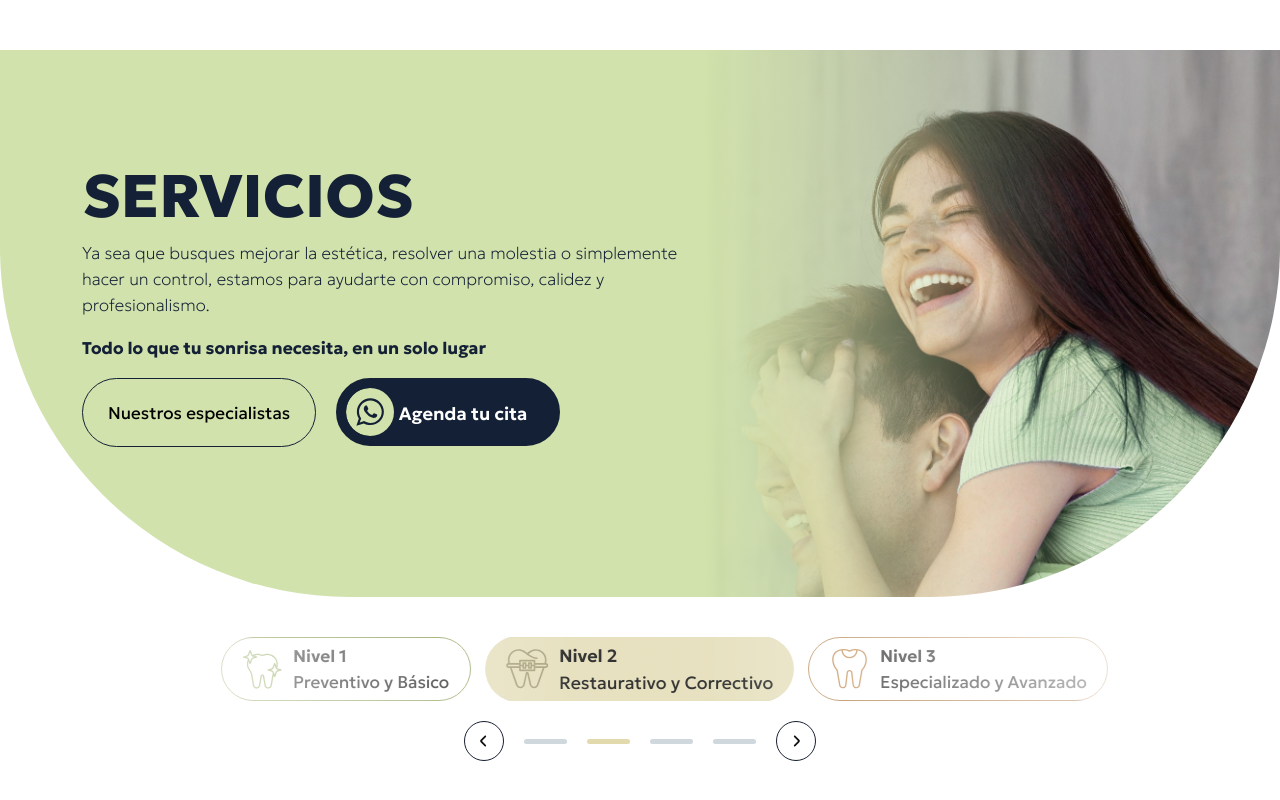
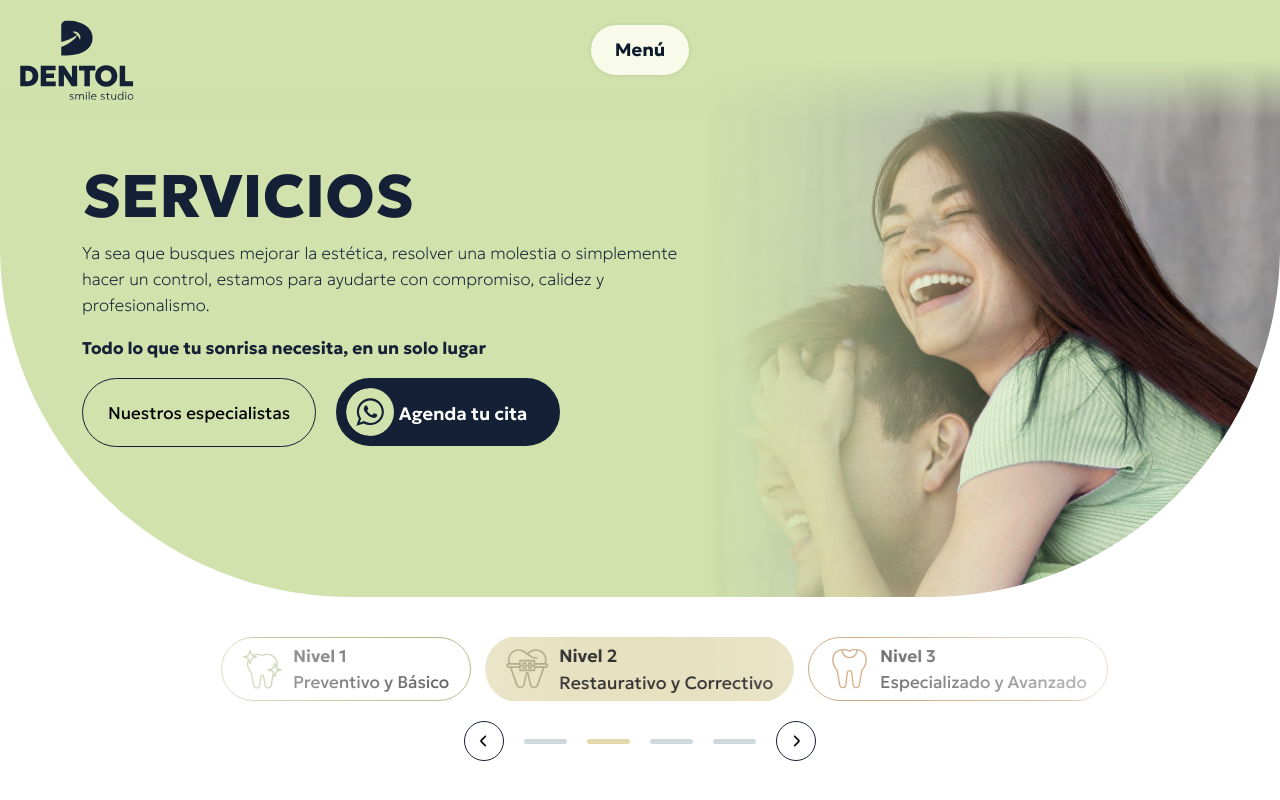
Before and after one commit to karenrebecag/dentol2, a plain HTML site: page servicios/index.html in a window 1280 px wide. Shown: the top 800 px of the page. Drawn offline with nearby package versions, Linux system fonts and the light colour scheme; a web font is replaced by a local one.

Commit message:
fixed header

```diff
--- a/servicios/index.html
+++ b/servicios/index.html
@@ -197,28 +197,36 @@
   document.addEventListener('DOMContentLoaded', () => {
     initServiciosComponent('ServiciosContainer');
 
-        // Ocultar header cuando servicios o footer son visibles
+    // Mostrar header solo cuando el banner está en el viewport
     const observeHeader = () => {
       const header = document.querySelector('.header_dentol');
-          const servicios = document.querySelector('.ServiciosComponent');
-          const footerSection = document.querySelector('.footer_dentol');
+      const banner = document.querySelector('.banner.servicios');
 
-          if (header && (servicios || footerSection)) {
-            const observerHideHeader = new IntersectionObserver(entries => {
-              let anyVisible = entries.some(entry => entry.isIntersecting);
-              if (anyVisible) {
+      if (header && banner) {
+        const observerHideHeader = new IntersectionObserver(
+          entries => {
+            entries.forEach(entry => {
+              console.log(
+                `Banner visible: ${entry.isIntersecting}, intersectionRatio: ${entry.intersectionRatio}`
+              );
+              if (entry.isIntersecting) {
+                header.classList.remove('header_hidden_dentol');
+                console.log('Header visible');
+              } else {
                 header.classList.add('header_hidden_dentol');
+                console.log('Header oculto');
+              }
+            });
+          },
+          {
+            threshold: 0.01,
+            rootMargin: '0px 0px 0px 0px'
+          }
+        );
+
+        observerHideHeader.observe(banner);
       } else {
-                header.classList.remove('header_hidden_dentol');
-              }
-            }, {
-              threshold: 0.01,
-              rootMargin: '0px 0px -500px 0px'
-            });
-
-            if (servicios) observerHideHeader.observe(servicios);
-            if (footerSection) observerHideHeader.observe(footerSection);
-          } else {
+        console.warn('Header o banner no encontrados, reintentando...');
         setTimeout(observeHeader, 100);
       }
     };
```
Lines whose indentation alone changed are shown as unchanged.
